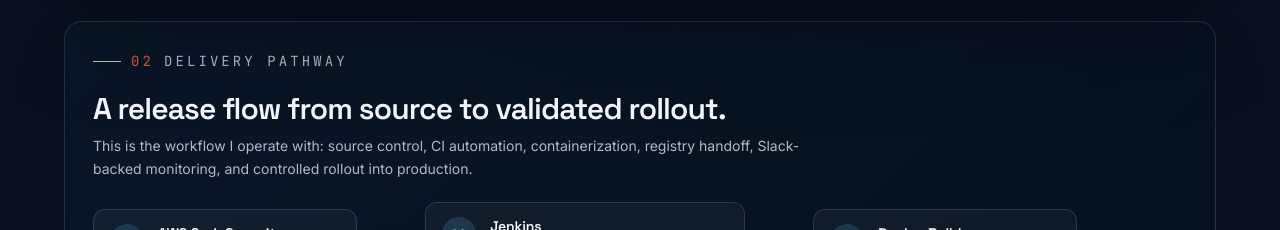
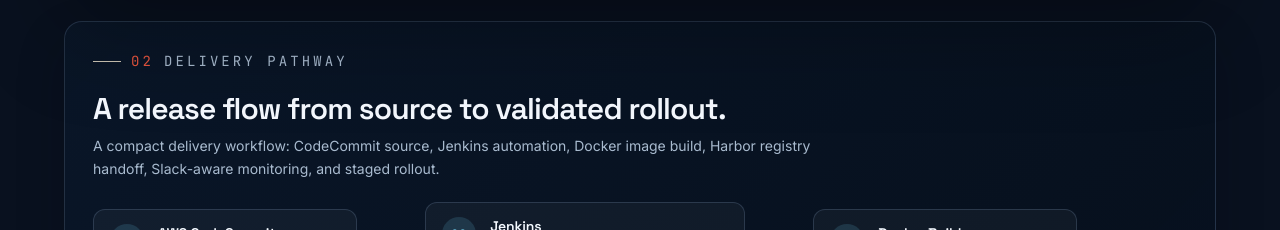
Before and after one commit to iamohsin1273/portfolio, a plain HTML site: page index.html in a window 1280 px wide. Shown: the part 2220-2450 px from the top of the page. Drawn offline with nearby package versions, Linux system fonts and the light colour scheme; animation ran at ten frames a second.

Commit message:
modified:   index.html

```diff
--- a/index.html
+++ b/index.html
@@ -534,7 +534,7 @@
     <div class="pipeline-visual-card rv" aria-labelledby="delivery-flow-h">
       <p class="stage-label"><span class="stage-num">02</span> Delivery pathway</p>
       <h3 id="delivery-flow-h">A release flow from source to validated rollout.</h3>
-      <p>This is the workflow I operate with: source control, CI automation, containerization, registry handoff, Slack-backed monitoring, and controlled rollout into production.</p>
+      <p>A compact delivery workflow: CodeCommit source, Jenkins automation, Docker image build, Harbor registry handoff, Slack-aware monitoring, and staged rollout.</p>
       <div class="delivery-pipeline">
         <div class="delivery-step"><div class="step-index">01</div><div><strong>AWS CodeCommit</strong><span>Versioned source control</span></div></div>
         <div class="delivery-arrow" aria-hidden="true"></div>
```
